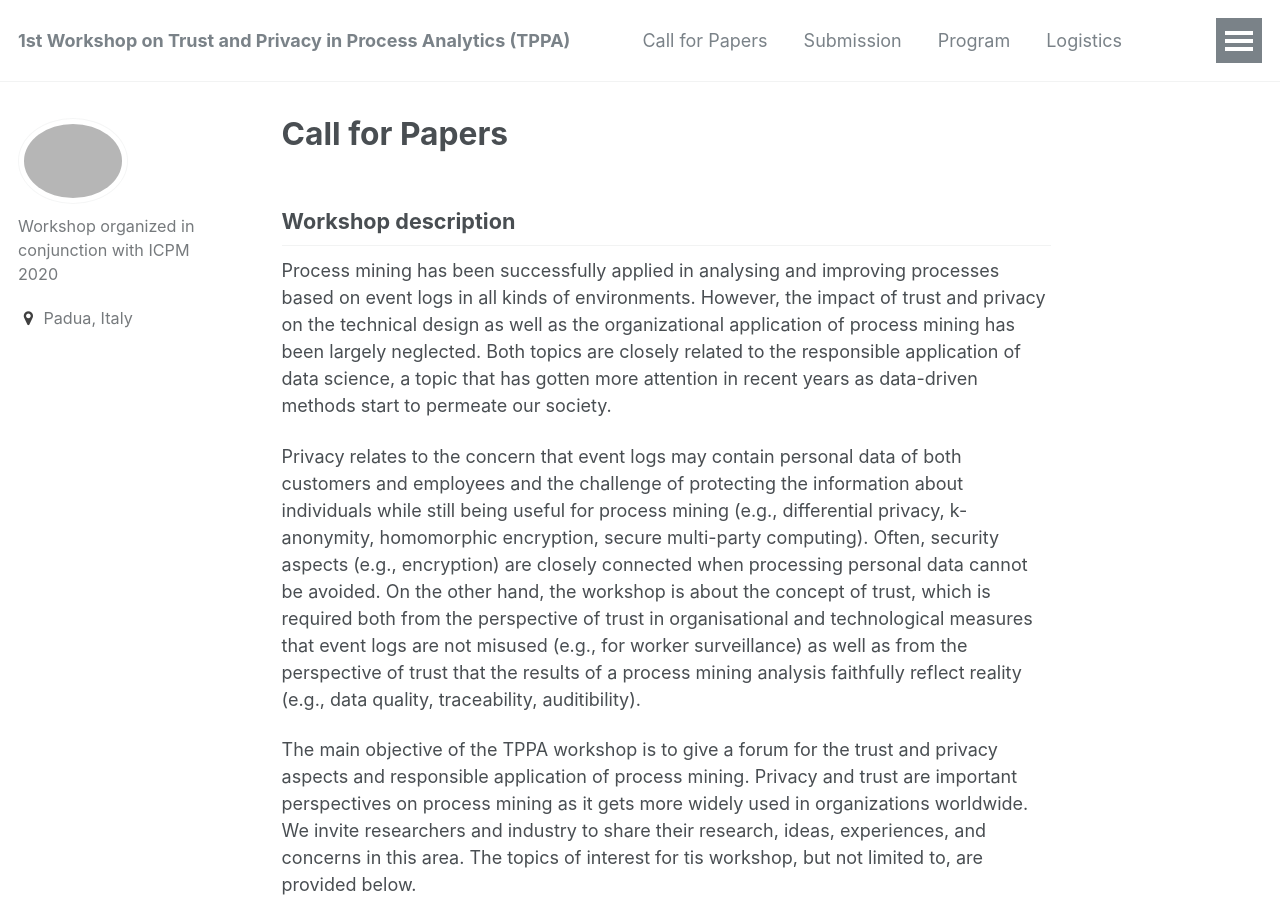
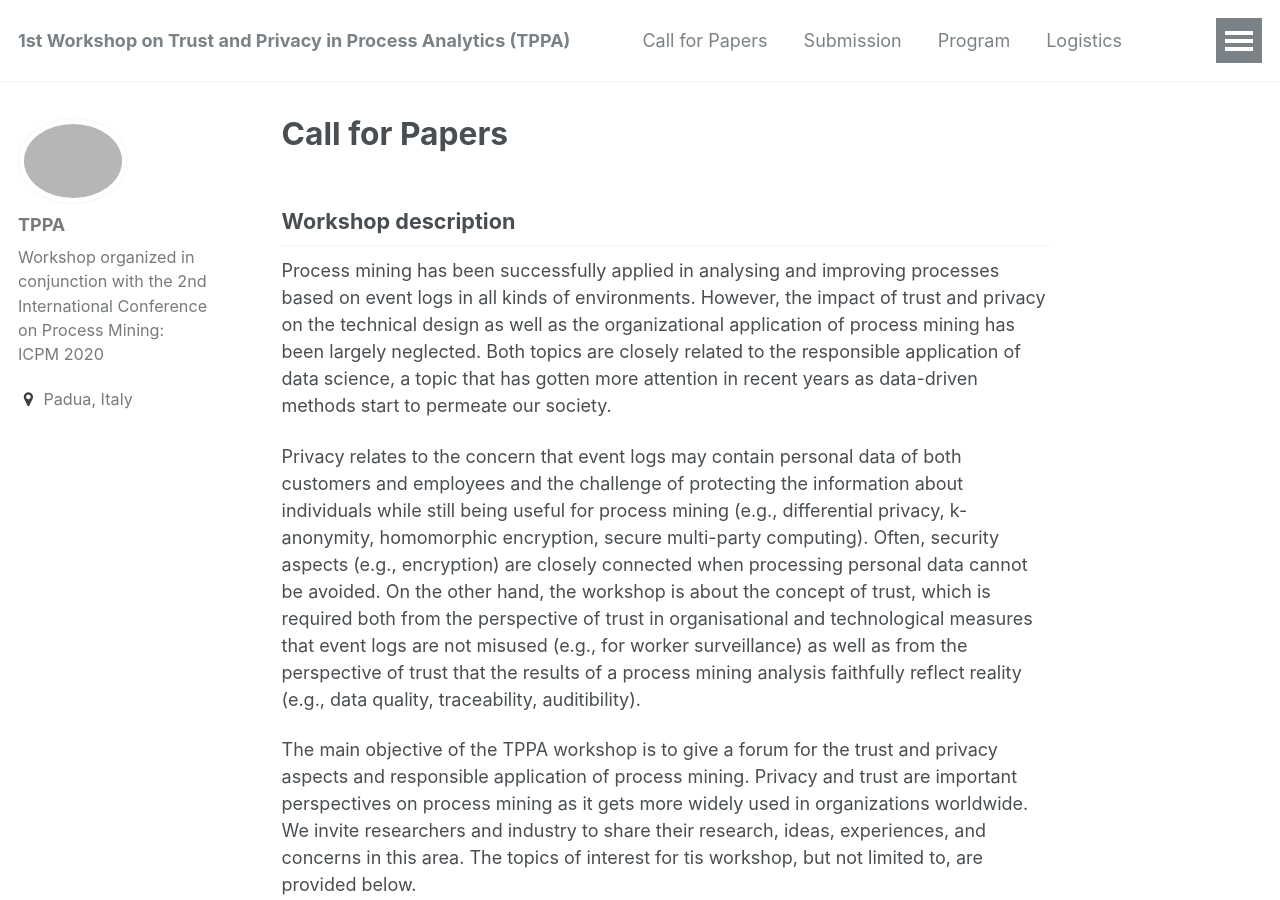
Before and after one commit to academicpages/events, a Jekyll site: the page built from _pages/about.md, in a window 1280 px wide and 900 px high. Built offline with Jekyll 4.4.1, drawn with Linux system fonts in a browser that asks for light colours.

Commit message:
Update _config.yml

```diff
--- a/_config.yml
+++ b/_config.yml
@@ -77,9 +77,9 @@ analytics:
 
 # Site Author
 author:
-  name             :
+  name             : "TPPA"
   avatar           :
-  bio              : "Workshop organized in conjunction with ICPM 2020"
+  bio              : "Workshop organized in conjunction with the  2nd International Conference on Process Mining: ICPM 2020"
   location         : "Padua, Italy"
   employer         :
   googlescholar    :
```
